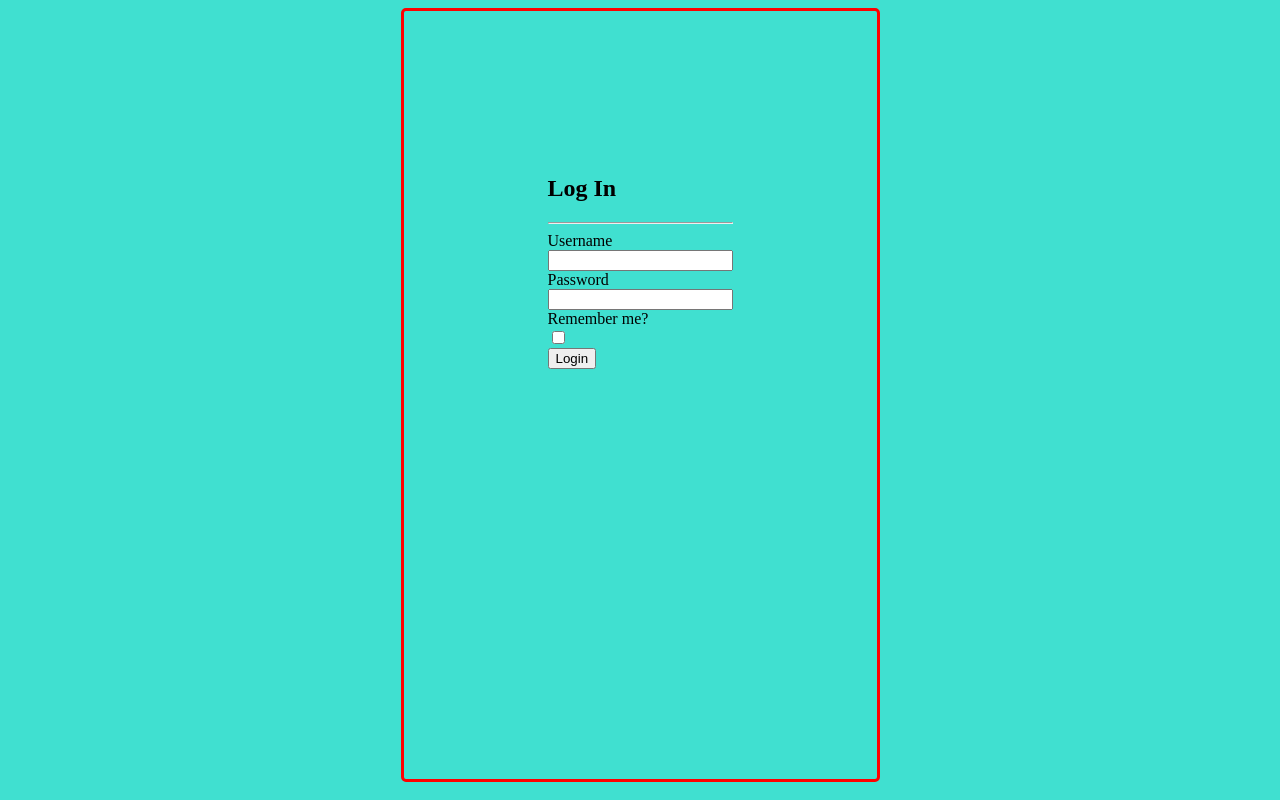
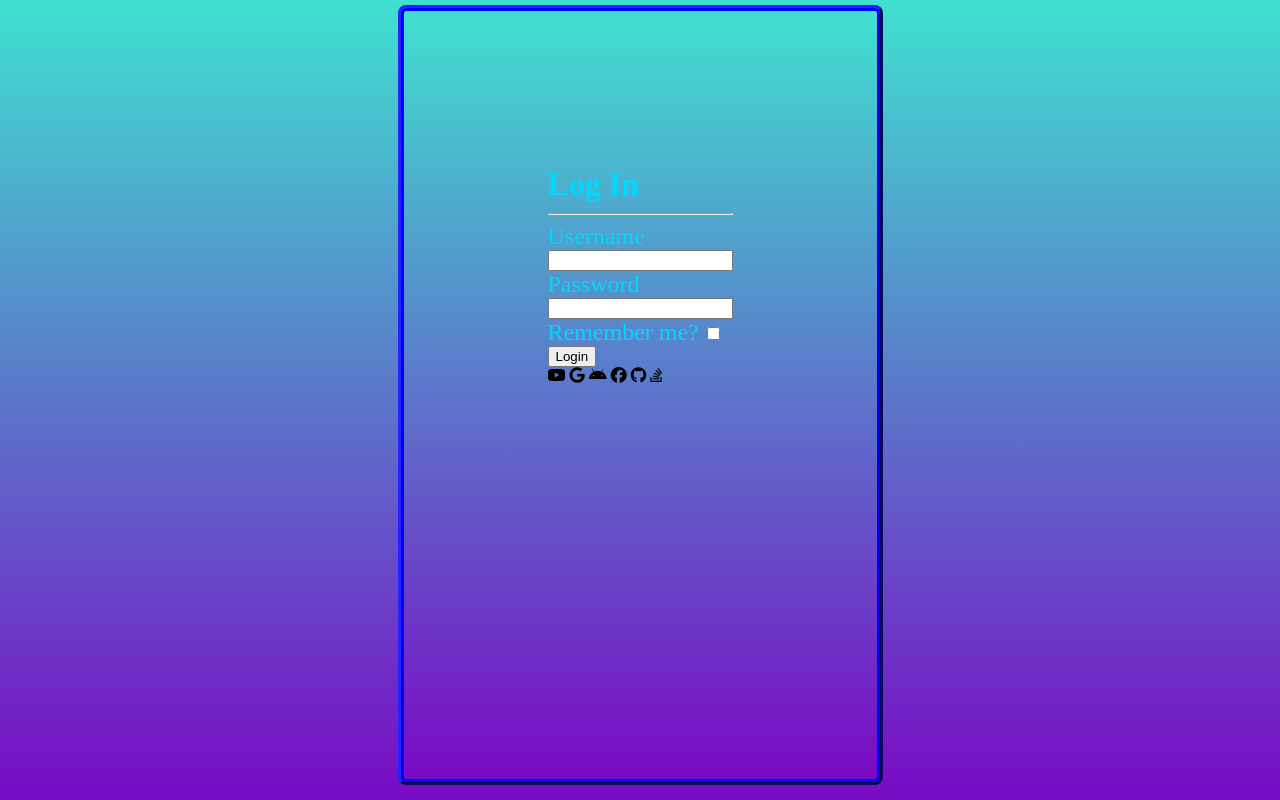
Before and after one commit to CriticalRange/htmlproject, a plain HTML site: page loginPage/login.html in a window 1280 px wide. Drawn offline with Linux system fonts and the light colour scheme.

Commit message:
Deploying to gh-pages from @ CriticalRange/htmlproject@d472168ea15f4d3985ca380c779a8bab13fbe1c2 🚀

```diff
--- a/loginPage/login.html
+++ b/loginPage/login.html
@@ -5,6 +5,7 @@
     <meta http-equiv="X-UA-Compatible" content="IE=edge">
     <meta name="viewport" content="width=device-width, initial-scale=1.0">
     <link rel="stylesheet" href="styles.css">
+    <script src="https://kit.fontawesome.com/11b597f752.js" crossorigin="anonymous"></script>
     <title>Document</title>
 </head>
 <body>
@@ -26,14 +27,21 @@
             <br>
         </div>
         <div class="rememberMeContainer">
-            <label for="rememberMe">Remember me?</label>
-            <br>
+            <label for="rememberMe" id="rememberMeLabel">Remember me?</label>
             <input type="checkbox" name="rememberMe" id="rememberMe">
             <br>
         </div>
         <div class="loginButton">
             <button type="submit" id="loginButton">Login</button>
         </div>
+        <div class="joinIcons">
+            <i class="fa-brands fa-youtube"></i>
+            <i class="fa-brands fa-google"></i>
+            <i class="fa-brands fa-android"></i>
+            <i class="fa-brands fa-facebook"></i>
+            <i class="fa-brands fa-github"></i>
+            <i class="fa-brands fa-stack-overflow"></i>
+        </div>
 
      </div>
     <script src="login.js"></script>
--- a/loginPage/styles.css
+++ b/loginPage/styles.css
@@ -1,17 +1,35 @@
 body {
-    background-color: turquoise;
+    background: linear-gradient(to bottom, turquoise, rgb(121, 10, 196));
     background-position: cover;
     background-attachment: fixed;
 }
 h2 {
-    color:black
+    color: rgb(0, 217, 255);
+    text-transform: capitalize;
+    text-indent: 0px;
+    line-height: 5px;
+    font-size: xx-large;
+    font-family: 'Times New Roman', Times, serif;
 }
 .container {
-    border: medium solid red;
+    background: linear-gradient(to bottom, turquoise, rgb(121, 10, 196));
+    border: medium solid blue;
     max-width: max-content;
     height: 60vh;
     margin-left: auto;
     margin-right: auto;
     border-radius: 5px;
     padding: 18vh;
+    outline-style: outset;
+    outline-width: medium;
+    outline-color: rgb(25, 23, 173);
 }
+label {
+    font-size: x-large;
+    color: rgb(0, 217, 255);
+    margin-left: 0px;
+    display: inline-block;
+}
+#rememberMeLabel {
+    font-size: normal;
+}
```
